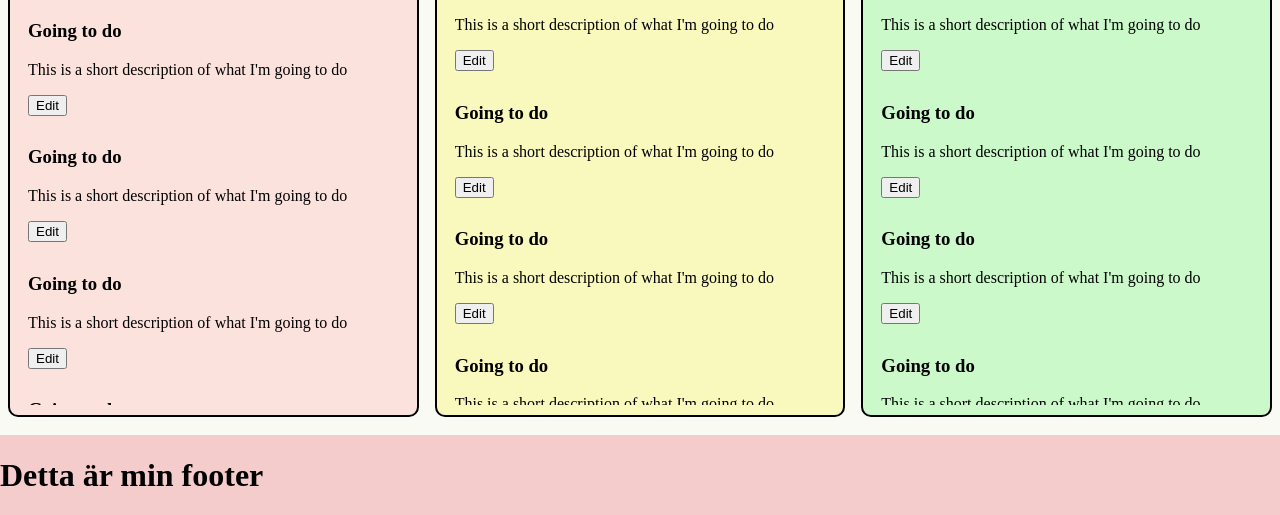
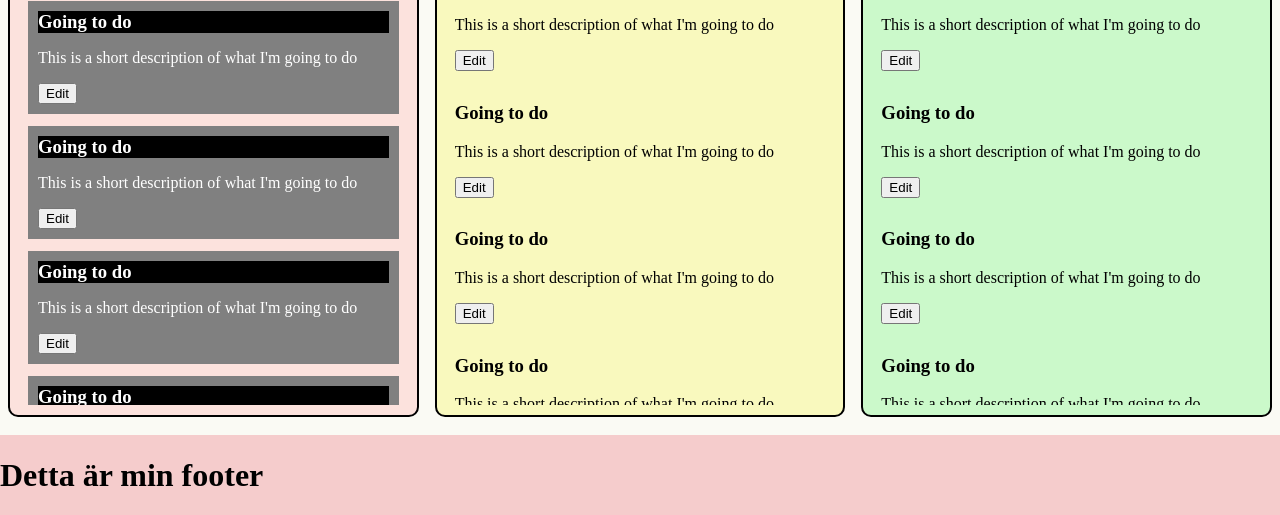
Before and after one commit to manssal03/TrelloDoro, a plain HTML site: page home.html in a window 1280 px wide. Shown: the part 285-800 px from the top of the page. Drawn offline with Linux system fonts and the light colour scheme.

Commit message:
begun styling the list element

```diff
--- a/styles.css
+++ b/styles.css
@@ -132,6 +132,17 @@ main {
   min-height: 0;
 }
 
+.todo-list ul li {
+  background-color: grey;
+  color: white;
+  padding: 10px;
+}
+
+.todo-list ul li h3 {
+  margin: 0;
+  background-color: black;
+}
+
 .doing-list {
   grid-column: 2;
 
```
